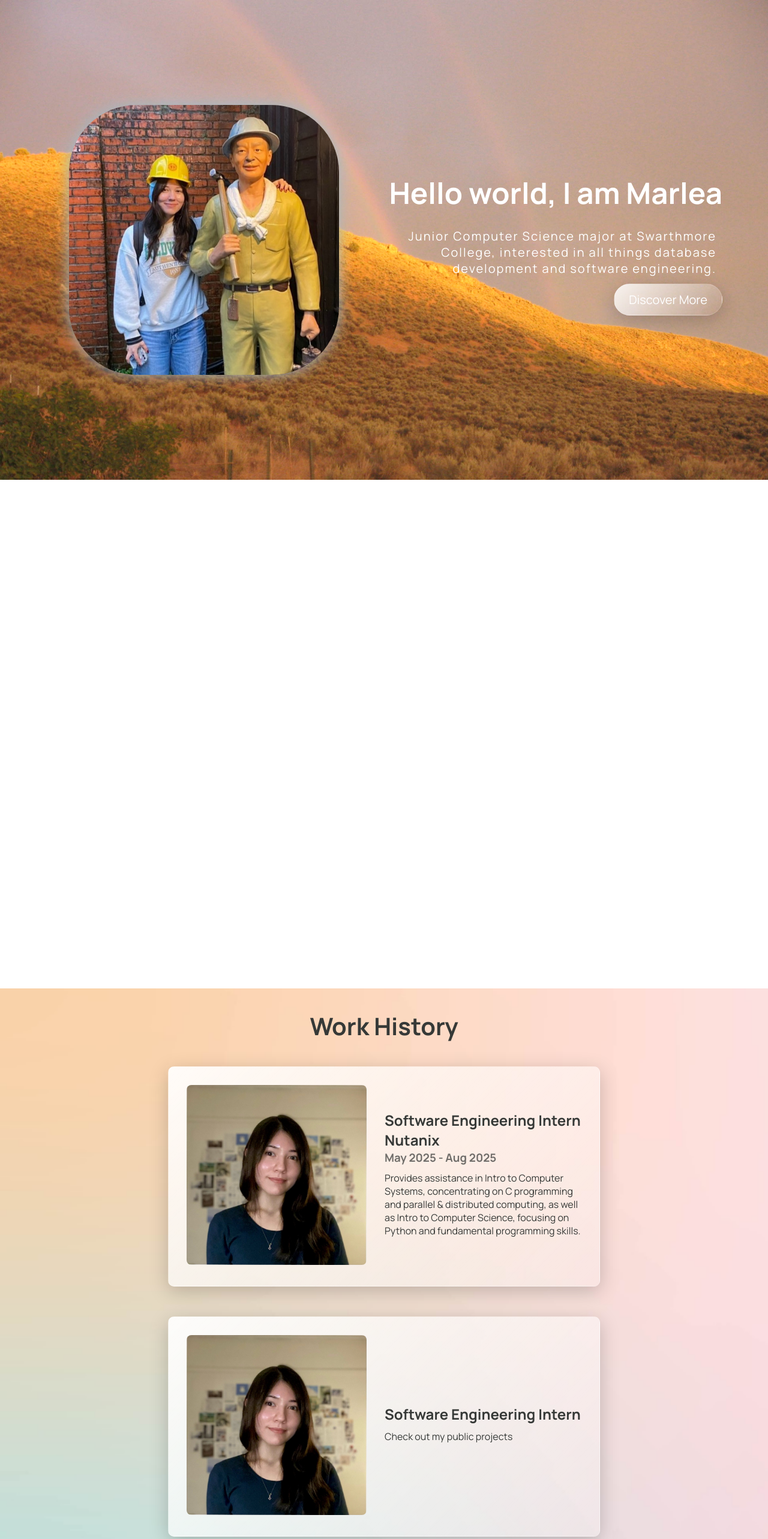
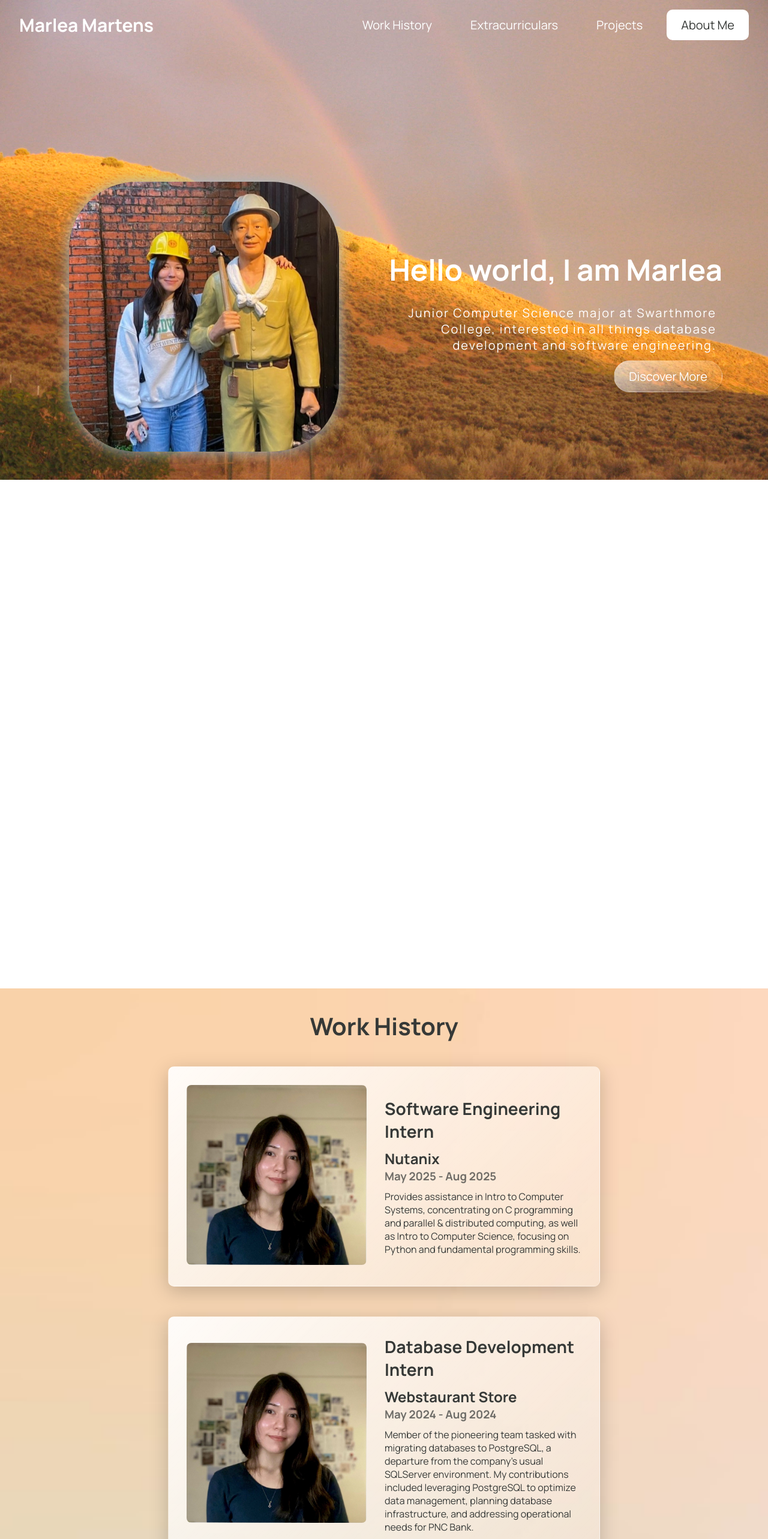
Before and after one commit to MarleaM/marlea-portfolio, a React (Vite) app: page /marlea-portfolio/ in a window 1280 px wide. Shown: the top 2566 px of the page at 60% size. Built offline with nearby package versions, Linux system fonts and the light colour scheme.

Commit message:
in progress

```diff
--- a/package.json
+++ b/package.json
@@ -20,7 +20,8 @@
     "gh-pages": "^6.3.0",
     "react": "^18.3.1",
     "react-dom": "^18.3.1",
-    "react-icons": "^5.5.0"
+    "react-icons": "^5.5.0",
+    "react-router-dom": "^7.8.2"
   },
   "devDependencies": {
     "@eslint/js": "^9.17.0",
--- a/src/App.css
+++ b/src/App.css
@@ -62,14 +62,61 @@ html, body {
 
 /**************** HERO ****************/
 .hero{
-  display:flex;
-  min-height:100vh;
+  /*display:flex;*/
+  height:100vh;
   background-size: cover;
   background-attachment: fixed;
 }
 
+.hero_top_buttons {
+  top: 0;
+  left: 0;
+  right: 0;
+
+  display: flex;
+  justify-content: space-between; /* Left & right items */
+  align-items: center;
+  padding: 16px 32px;
+
+  width: 100%;
+  margin: 0 auto;
+}
+
+.hero_top_left,
+.hero_top_right {
+  display: flex;
+  align-items: center;
+  gap: 16px; /* space between links if needed */
+}
+
+.hero_top_title {
+  font-size: 30px;
+  font-weight: bold;
+  color: white;
+  text-decoration: none;
+}
+
+.hero_top_link{
+  color:white;
+  text-decoration: none;
+  padding: 12px 24px;
+  font-size: 20px;
+  border-radius: 150px;
+  transition: 0.3s ease;
+}
+
+.hero_top_aboutme{
+  color:#363937;
+  background-color: white;
+  text-decoration: none;
+  padding: 12px 24px;
+  font-size: 20px;
+  border-radius: 10px;
+  transition: 0.3s ease;
+}
 
 .hero_content{
+  padding-top: 220px;
   animation: fade-down .75s;
   display:flex;
   flex-direction: row;
@@ -128,7 +175,7 @@ html, body {
   font-size: 20px;
   border-radius: 150px;
   transition: 0.3s ease;
-  background: linear-gradient(135deg, rgba(255, 255, 255, 0.879), rgba(255, 255, 255, 0));
+  background: linear-gradient(135deg, rgba(255, 255, 255, 0.656), rgba(255, 255, 255, 0));
   backdrop-filter: blur(10px);
   -webkit-backdrop-filter: blur(10px);
   border:1px solid rgba(255, 255, 255, 0.18);
@@ -287,9 +334,11 @@ html, body {
   height: 100%;
 }
 
-.work_box_text h1{
+.work_box_text {
   padding-top: 10px;
   padding-bottom: 10px;
+  font-size: 28px; /* or whatever size you want */
+
 }
 
 .work_box_date {
--- a/src/App.jsx
+++ b/src/App.jsx
@@ -4,15 +4,26 @@ import Header from './components/Header';
 import Hero from './components/Hero';
 import Links from './components/Links';
 import Work from './components/Work';
+import AboutMe from './components/AboutMe';
+import { BrowserRouter as Router, Routes, Route } from 'react-router-dom';
+
 function App() {
 
   return (
-    <div>
-      <Hero/>
-      <Links/>
-      <Work/>
-    </div>
+    <Router basename="/marlea-portfolio">
+      <Routes>
+        <Route path="/" element={
+          <div>
+            <Hero/>
+            <Links/>
+            <Work/>
+          </div>
+          }
+        />
+        <Route path="/about-me" element={<AboutMe />} />
+      </Routes>
+    </Router>
   )
 }
 
-export default App
+export default App;
--- /dev/null
+++ b/src/components/AboutMe.jsx
@@ -0,0 +1,10 @@
+function AboutMe() {
+  return (
+    <div style={{ padding: '100px', color: '#333' }}>
+      <h1>About Me</h1>
+      <p>This is the About Me page for Marlea Martens.</p>
+    </div>
+  );
+}
+
+export default AboutMe;
--- a/src/components/Hero.jsx
+++ b/src/components/Hero.jsx
@@ -4,10 +4,22 @@ import background2 from '../assets/background-2.jpg';
 import pfp from '../assets/pfp.jpg';
 import pfp2 from '../assets/pfp-2.jpg';
 import background3 from '../assets/work-bg.png';
+import { Link } from 'react-router-dom';
 
 const Hero = () => {
     return(
         <section className = "hero" style = {{backgroundImage: `url(${background})`}}>
+            <div className = "hero_top_buttons">
+                <div className = "hero_top_left">
+                    <a className="hero_top_title" href="#">Marlea Martens</a>
+                </div>
+                <div className="hero_top_right">
+                    <a className="hero_top_link" href="#work">Work History</a>
+                    <a className="hero_top_link" href="#work">Extracurriculars</a>
+                    <a className="hero_top_link" href="#work">Projects</a>
+                    <Link className="hero_top_aboutme" to="/about-me"> About Me  </Link>
+                </div>
+            </div>
             <div className = "hero_content">
                 <div className="hero_left_content">
                     <img src={pfp2} alt="Profile" />
--- a/src/components/Links.jsx
+++ b/src/components/Links.jsx
@@ -11,19 +11,19 @@ const Links = () => {
             <div className = "links">
                 <h1 className = "links_title">Some Helpful Links</h1>
                 <div className = "links_content">
-                    <a href = "a" className = "links_box"  style={{ backgroundImage: `url(${background3})`, backgroundPosition: '25% 25%'}}>
+                    <a href = "https://github.com/MarleaM" target="_blank" className = "links_box"  style={{ backgroundImage: `url(${background3})`, backgroundPosition: '25% 25%'}}>
                         <h1 className = "links_box_text">GitHub</h1>
                         <FaGithub className = "icon"/>
                         <p className = "links_box_p">Check out my public projects</p>
 
                     </a>
-                    <a href = "a"className = "links_box"  style = {{backgroundImage: `url(${background3})`, backgroundPosition: '0% 50%',}}>
+                    <a href = "linkedin.com/in/marlea-martens-1183a0253"target="_blank" className = "links_box"  style = {{backgroundImage: `url(${background3})`, backgroundPosition: '0% 50%',}}>
                         <h1 className = "links_box_text">LinkedIn</h1>
                         <FaLinkedin className = "icon"/>
                         <p className = "links_box_p">Connect with me</p>
 
                     </a>
-                    <a href = "a" className = "links_box"  style = {{backgroundImage: `url(${background3})`, backgroundPosition: '0% 75%',}}>
+                    <a href = "https://drive.google.com/file/d/1aOKwFtJpmjN5HXPpQnutAyLcRCePe59E/view?usp=sharing" target="_blank" className = "links_box"  style = {{backgroundImage: `url(${background3})`, backgroundPosition: '0% 75%',}}>
                         <h1 className = "links_box_text">Resume</h1>
                         <IoDocumentAttach className = "icon"/>
                         <p className = "links_box_p">Download or view my resume</p>
--- a/src/components/Work.jsx
+++ b/src/components/Work.jsx
@@ -10,6 +10,8 @@ const Work = () => {
             <div className = "work">
                 <h1 className = "work_title">Work History</h1>
                 <div className = "work_content">
+
+
                     <a href = "a" className = "work_box">
                         <div className = "work_box_image_section">
                             <img src={placeholder} alt="Project preview" className="work_image" />
@@ -23,28 +25,96 @@ const Work = () => {
                                 on C programming and parallel & distributed computing, as well as Intro to
                                 Computer Science, focusing on Python and fundamental programming skills.</p>
                         </div>
+                    </a>
 
-                    </a>
+
                     <a href = "a" className = "work_box">
                         <div className = "work_box_image_section">
                             <img src={placeholder} alt="Project preview" className="work_image" />
                         </div>
                         <div className = "work_box_text_section">
-                            <h1 className = "work_box_text">Software Engineering Intern</h1>
-                            <p className = "work_box_p">Check out my public projects</p>
+                            <h1 className = "work_box_text">Database Development Intern</h1>
+                            <h2 className = "work_box_company">Webstaurant Store</h2>
+                            <h3 className = "work_box_date">May 2024 - Aug 2024 </h3>
+                            <p className = "work_box_p">
+                                Member of the pioneering team tasked with migrating databases to PostgreSQL,
+                                a departure from the company's usual SQLServer environment. My
+                                contributions included leveraging PostgreSQL to optimize data
+                                management, planning database infrastructure, and addressing
+                                operational needs for PNC Bank.</p>
                         </div>
+                    </a>
 
-                    </a>
                     <a href = "a" className = "work_box">
                         <div className = "work_box_image_section">
                             <img src={placeholder} alt="Project preview" className="work_image" />
                         </div>
                         <div className = "work_box_text_section">
-                            <h1 className = "work_box_text">Software Engineering Intern</h1>
-                            <p className = "work_box_p">Check out my public projects</p>
+                            <h1 className = "work_box_text">Software Development Intern</h1>
+                            <h2 className = "work_box_company">DoCurious Inc </h2>
+                            <h3 className = "work_box_date">June 2023 - Aug 2023 </h3>
+                            <p className = "work_box_p">
+                                Helped develop the foundational ServerAPI solution for a budding startup.
+                                Assisted with endpoint and service testing, as well as
+                                system enhancement and troubleshooting. Additionally, developed a web app
+                                utilizing the ChatGPT API to create a
+                                natural language summarization tool, which directly
+                                integrated with the DoCurious database.
+                                </p>
                         </div>
+                    </a>
 
+
+                </div>
+                 <h1 className = "work_title">Campus Work History</h1>
+                <div className = "work_content">
+
+
+                    <a href = "a" className = "work_box">
+                        <div className = "work_box_image_section">
+                            <img src={placeholder} alt="Project preview" className="work_image" />
+                        </div>
+                        <div className = "work_box_text_section">
+                            <h1 className = "work_box_text">Computer Science Teaching Assistant</h1>
+                            <h2 className = "work_box_company">Swarthmore College </h2>
+                            <h3 className = "work_box_date">Jan 2023 - Dec 2024 </h3>
+                            <p className = "work_box_p">Provides assistance in Intro to Computer Systems,
+                                concentrating
+                                on C programming and parallel & distributed computing, as well as Intro to
+                                Computer Science, focusing on Python and fundamental programming skills.</p>
+                        </div>
                     </a>
+
+
+                    <a href = "a" className = "work_box">
+                        <div className = "work_box_image_section">
+                            <img src={placeholder} alt="Project preview" className="work_image" />
+                        </div>
+                        <div className = "work_box_text_section">
+                            <h1 className = "work_box_text">Differential Privacy Research Assistant</h1>
+                            <h2 className = "work_box_company">Swarthmore College</h2>
+                            <h3 className = "work_box_date">Aug 2024 - Dec 2024 </h3>
+                            <p className = "work_box_p">
+                                Collaborated with AT&T and a partner university under Professor Vasanta Chaganti
+                                to design and assess differential privacy algorithms for mobile user trajectory data.</p>
+                        </div>
+                    </a>
+
+                    <a href = "a" className = "work_box">
+                        <div className = "work_box_image_section">
+                            <img src={placeholder} alt="Project preview" className="work_image" />
+                        </div>
+                        <div className = "work_box_text_section">
+                            <h1 className = "work_box_text">Resident Assistant</h1>
+                            <h2 className = "work_box_company">Swarthmore College </h2>
+                            <h3 className = "work_box_date">Aug 2024 - Present </h3>
+                            <p className = "work_box_p">
+                                PLACEHOLDER
+                                </p>
+                        </div>
+                    </a>
+
+
                 </div>
             </div>
         </section>
```
Also changed, not shown: 1 other file (tests, documents, lock files or other folders).
